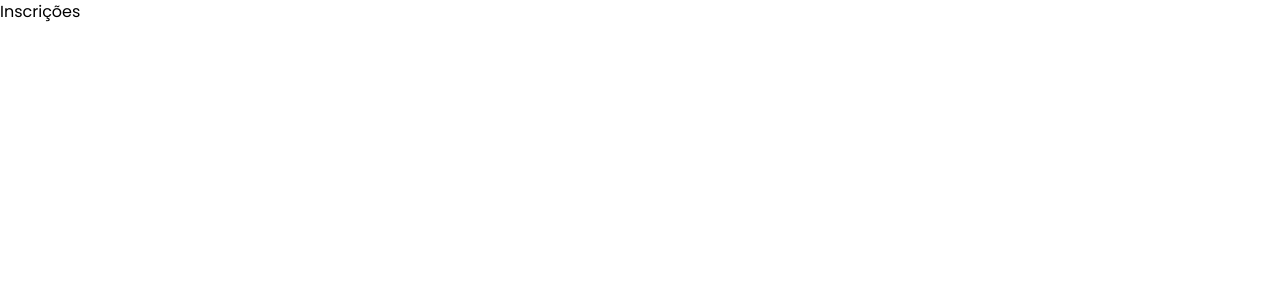
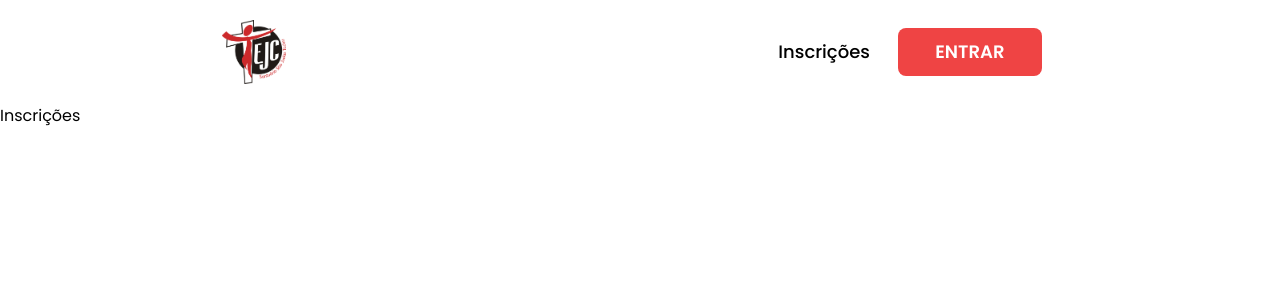
Before and after one commit to danilo-fq/inscricoes-ejc-frontend, a React (Vite) app: page /inscricoes in a window 1280 px wide. Shown: the top 300 px of the page. Built offline with nearby package versions, Linux system fonts and the light colour scheme.

Commit message:
feat: create Inscricoes page

```diff
--- a/src/pages/inscricoes/index.tsx
+++ b/src/pages/inscricoes/index.tsx
@@ -1,5 +1,10 @@
+import Header from '../../components/Header';
+
 export default function Inscricoes() {
   return (
-    <h1>Inscrições</h1>
+    <>
+      <Header />
+      <h1>Inscrições</h1>
+    </>
   );
 }
```
